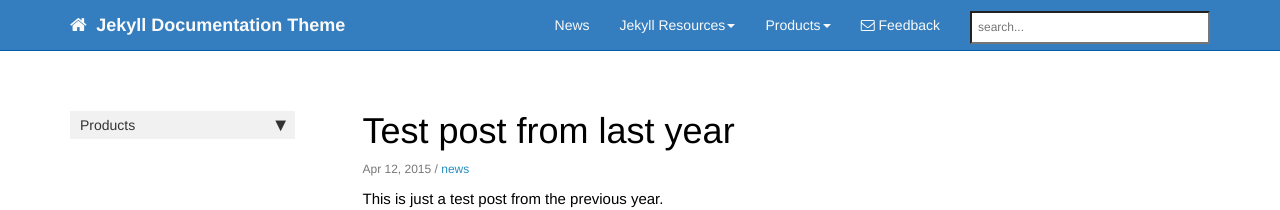
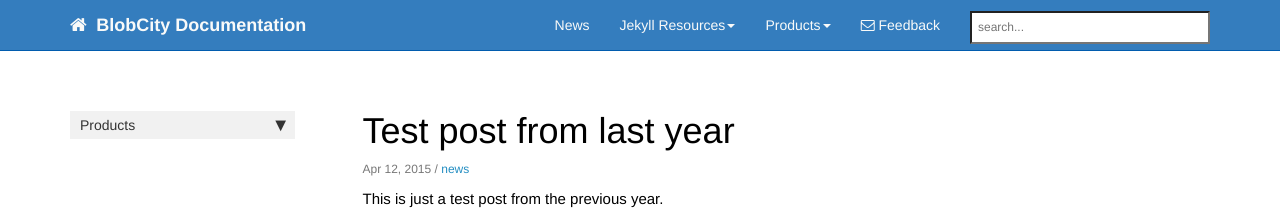
Before and after one commit to blobcity/blobcity.github.io, a Jekyll site: the page built from _posts/2015-04-12-test-post-last-year.md, in a window 1280 px wide. Shown: the top 210 px of the page. Built offline with Jekyll 4.4.1, drawn with Linux system fonts in a browser that asks for light colours; nearby versions of some CDN libraries; comment, search, counter and statistics services are not loaded.

Commit message:
Changed Heading on Nav bar

```diff
--- a/_config.yml
+++ b/_config.yml
@@ -2,7 +2,7 @@
 output: web
 # this property is useful for conditional filtering of content that is separate from the PDF.
 
-topnav_title: Jekyll Documentation Theme
+topnav_title: BlobCity Documentation
 # this appears on the top navigation bar next to the home button
 
 site_title: Jekyll theme for documentation
```
